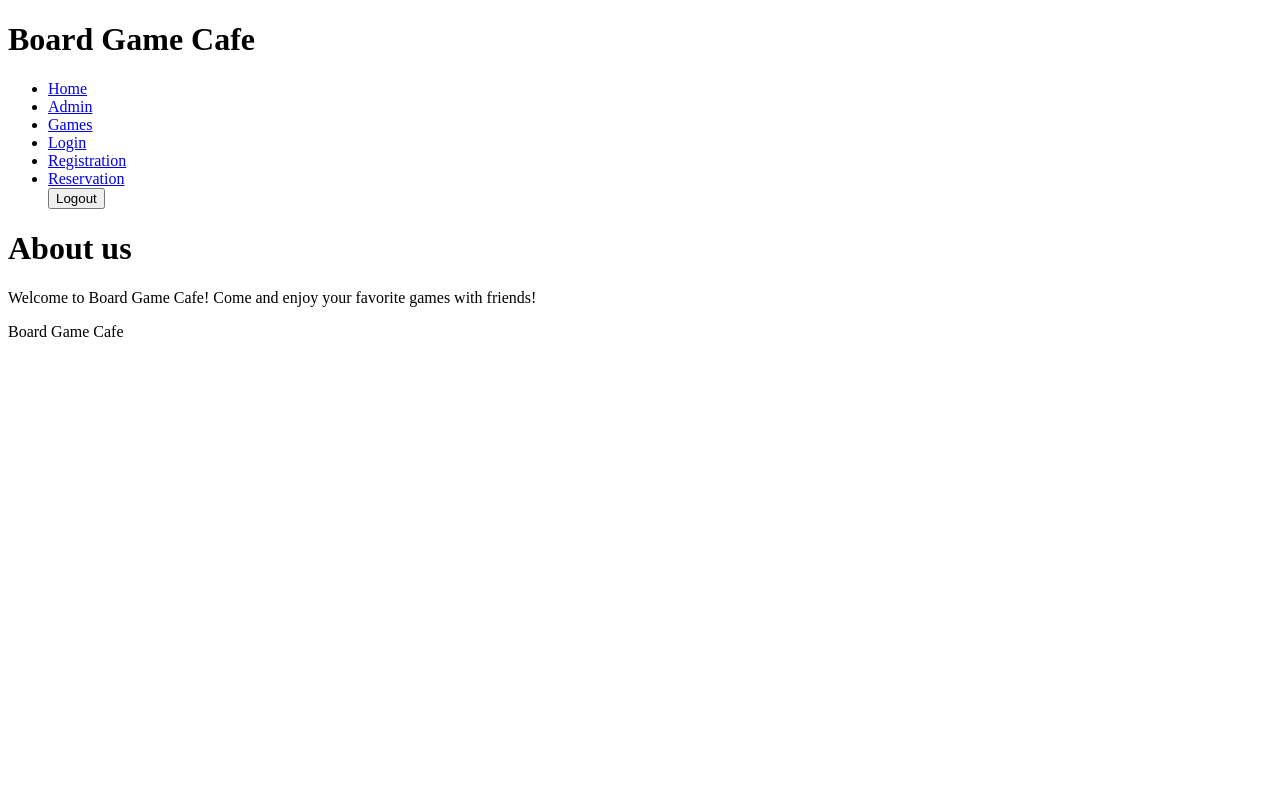
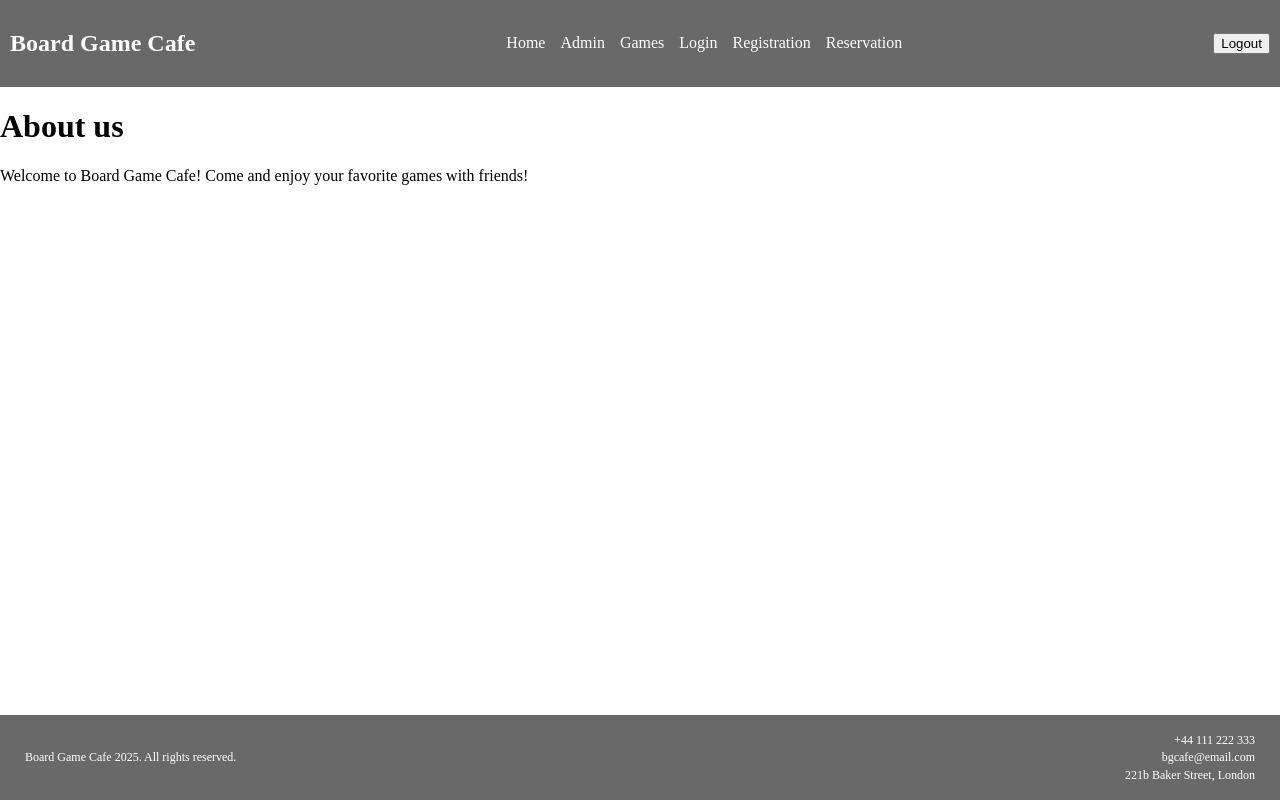
Before and after one commit to Corbo512/board_game_cafe, a Django app: page / in a window 1280 px wide. Run offline with Django 5.2, Linux system fonts and the light colour scheme.

Commit message:
navbar footer css

```diff
--- /dev/null
+++ b/board_game_cafe/cafe_website/static/css/style.css
@@ -0,0 +1,84 @@
+body, head {
+    margin: 0;
+    padding: 0;
+}
+
+body {
+    display: flex;
+    flex-direction: column;
+    min-height: 100vh;
+}
+
+main {
+    flex: 1;
+}
+
+nav {
+    display: flex;
+    justify-content: space-between;
+    align-items: center;
+    background-color: dimgray;
+    color: white;
+    padding: 10px;
+}
+
+nav ul {
+    list-style-type: none; /* Usuń kropki z listy */
+    margin: 0;
+    padding: 0;
+    display: flex; /* Wyświetl elementy w jednej linii */
+    gap: 15px; /* Odstępy między linkami */
+}
+
+nav ul li a {
+    color: white;
+    text-decoration: none; /* Usuń podkreślenia */
+}
+
+nav ul li a:hover {
+    text-decoration: underline; /* Podkreślenie po najechaniu */
+}
+
+/* Stylizacja stopki */
+footer {
+    display: flex; /* Używamy flexboxa */
+    margin-top: auto;
+    justify-content: space-between; /* Rozstawiamy divy na całą szerokość */
+    align-items: center; /* Wyrównanie pionowe */
+    background-color: #333; /* Ciemne tło */
+    color: white; /* Kolor tekstu */
+    padding: 20px; /* Odstępy wewnętrzne */
+    flex-wrap: wrap; /* Pozwalamy elementom się zawijać w przypadku małych ekranów */
+}
+
+footer {
+    display: flex; /* Używamy flexboxa */
+    justify-content: space-between; /* Rozstawiamy divy na całą szerokość */
+    align-items: center; /* Wyrównanie pionowe */
+    background-color: dimgray; /* Ciemne tło */
+    color: white; /* Kolor tekstu */
+    padding: 10px 20px; /* Zmniejszone odstępy wewnętrzne */
+    font-size: 12px; /* Zmniejszona czcionka */
+}
+
+/* Stylizacja każdego diva w stopce */
+footer div {
+    flex: 1; /* Równomierne rozłożenie szerokości */
+    margin: 5px; /* Zmniejszone odstępy */
+}
+
+/* Wyśrodkowanie tekstu w pierwszym divie */
+footer div:first-child {
+    text-align: left;
+}
+
+/* Wyśrodkowanie tekstu w drugim divie */
+footer div:last-child {
+    text-align: right;
+}
+
+/* Stylizacja tekstu w stopce */
+footer p {
+    margin: 3px 0; /* Bardzo małe odstępy między liniami */
+    line-height: 1.2; /* Kompaktowy odstęp między liniami */
+}
--- a/board_game_cafe/cafe_website/templates/base.html
+++ b/board_game_cafe/cafe_website/templates/base.html
@@ -1,14 +1,19 @@
+{% load static %}
 <!DOCTYPE html>
 <html lang="en">
 <head>
     <meta charset="UTF-8">
     <meta name="viewport" content="width=device-width, initial-scale=1.0">
     <title>{% block title %}Board Game Cafe{% endblock %}</title>
+    <link rel="stylesheet" href="{% static 'css/style.css' %}">
 </head>
 <body>
     <header>
-        <h1>Board Game Cafe</h1>
         <nav>
+            <div>
+            <h1>Board Game Cafe</h1>
+            </div>
+            <div>
             <ul>
                 <li><a href="/">Home</a></li>
                 <li><a href="/admin/">Admin</a></li>
@@ -16,11 +21,15 @@
                 <li><a href="{% url 'login' %}">Login</a></li>
                 <li><a href="{% url 'register' %}">Registration</a></li>
                 <li><a href="{% url 'games_reservation' %}">Reservation</a></li>
+            </ul>
+            </div>
+                <div>
                 <form method="post" action="{% url 'logout' %}">
                     {% csrf_token %}
                     <button>Logout</button>
                 </form>
-            </ul>
+                </div>
+            </div>
         </nav>
     </header>
 
@@ -29,7 +38,14 @@
     </main>
 
     <footer>
-        <p>Board Game Cafe</p>
+        <div>
+            <p>Board Game Cafe 2025. All rights reserved.</p>
+        </div>
+        <div>
+            <p>+44 111 222 333</p>
+            <p>bgcafe@email.com</p>
+            <p>221b Baker Street, London</p>
+        </div>
     </footer>
 </body>
 </html>
```
